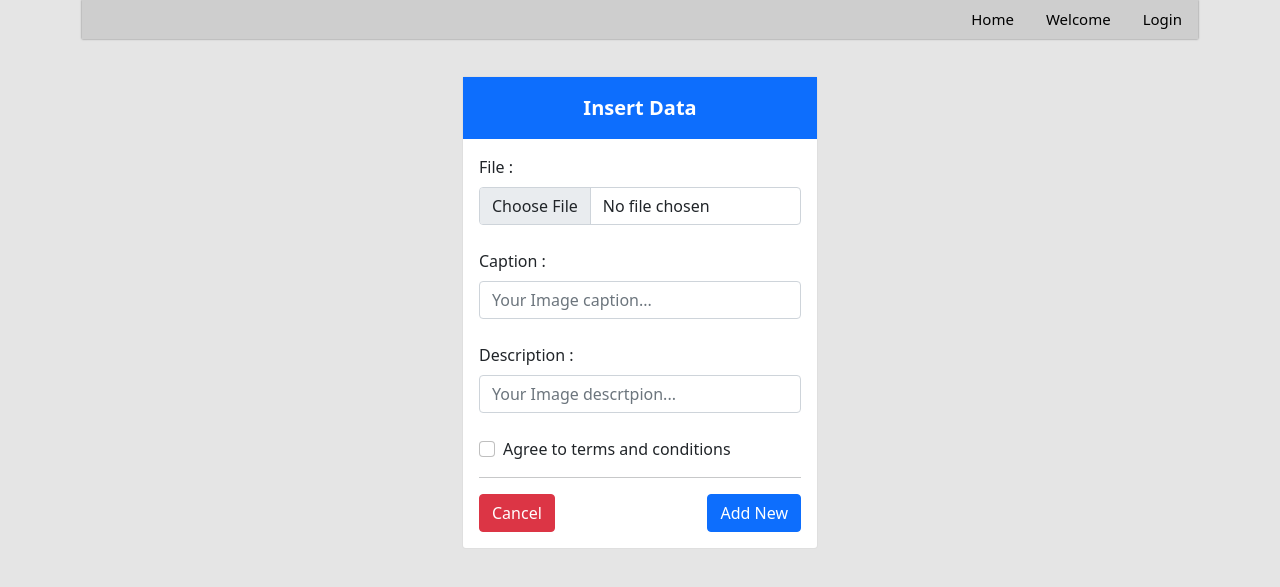
After one commit to aizubair21/php_projects, a PHP site: page /insert.php in a window 1280 px wide. The commit adds this page. Shown: the top 587 px of the page. Run offline with PHP 8.4, Linux system fonts and the light colour scheme.

Commit message:
image upload/delete force delete from file

```diff
--- a/login_and_registration/connection.php
+++ b/login_and_registration/connection.php
@@ -16,6 +16,18 @@ function getData($key){
     }
 }
 
+function getCurd($key){
+    $conn = mysqli_connect('localhost','root','','user');
+    $data = "SELECT * FROM crud WHERE id='$key'";
+    $result = mysqli_query($conn, $data);
+    if(mysqli_num_rows($result) > 0) {
+        return $row = mysqli_fetch_assoc($result);
+
+    }else {
+        return "Not found !";
+    }
+}
+
 function isInDatabase ($user_name) {
     $conn = mysqli_connect('localhost','root','','user');
     $data = "SELECT * FROM user WHERE user_name='$user_name'";
--- /dev/null
+++ b/login_and_registration/download.php
@@ -0,0 +1,2 @@
+<?php
+header("location: welcome.php");
--- /dev/null
+++ b/login_and_registration/insert.php
@@ -0,0 +1,117 @@
+<?php
+    require "connection.php";
+    include "nav.php";
+
+
+    $caption = $_POST["caption"] ?? "";
+    $description = $_POST['description'] ?? "";
+    $image = $_FILES["image"]['name'] ?? "";
+
+    if (isset($_POST["create"])) {
+
+       if ($_FILES["image"]['name'] != ''){
+
+            if ($_FILES['image']['type'] == 'image/jpg' || $_FILES['image']['type'] == 'image/png' || $_FILES['image']['type'] == 'image/gif' || $_FILES['image']['type'] == 'image/jpeg') {
+
+                if (move_uploaded_file($_FILES["image"]["tmp_name"], "image/". $_FILES["image"]['name'])) {
+
+                    $insert = "INSERT INTO crud (caption, description,  image) VALUES ('$caption','?$description','$image')";
+                    if(mysqli_query($conn,$insert)){
+                        header("location: dashboard.php");
+                    }
+
+                }else {
+                    ?>
+                        <script>
+                            alert("Faild to upload ! !");
+                        </script>
+                <?php
+                }
+
+            }else {
+                ?>
+                    <script>
+                        alert("Only jpg, png, gif, jpeg formate support !");
+                    </script>
+                <?php
+            }
+
+        }else {
+            ?>
+                <script>
+                    alert("Please, Select a file !");
+                </script>
+            <?php
+        }
+    }
+?>
+
+
+<!DOCTYPE html>
+<html lang="en">
+<head>
+    <meta charset="UTF-8">
+    <meta http-equiv="X-UA-Compatible" content="IE=edge">
+    <meta name="viewport" content="width=device-width, initial-scale=1.0">
+    <title>Insert Data - Nww data insert to database</title>
+</head>
+<body style="background-color: rgba(0,0,0,.1);">
+    <div class="container">
+        <div class="row">
+            <div class="col-4"></div>
+            <div class="col-4">
+                <div class="card">
+                <div class="bg-primary text-white p-3" style="font-size:20px; text-align:center; font-weight:bold">
+                        Insert Data
+                    </div>
+                    <?php if(isset($_SESSION['register'])) { ?>
+                        <div class="alert alert-success">
+                            <p> Successfully Inserted Data . <a href="#">View All</a></p>
+                        </div>
+                    <?php }else {?>
+
+
+                    <div class="card-body">
+
+                        <form action="insert.php" method="post" enctype="multipart/form-data">
+                            <div>
+                                <div>
+                                    <label class="form-label" for="name">File :</label>
+                                    <input type="file" name="image" id="name" class="form-control form-input">
+                                </div>
+                                <br>
+
+                                <div>
+                                    <label class="form-label" for="caption ">Caption  :</label>
+                                    <input type="test" name="caption" id="caption" placeholder="Your Image caption..." class="form-control" required>
+                                </div><br>
+
+                                <div>
+                                    <label class="form-label" for="descrtpion ">Description :</label>
+                                    <input type="test" name="description" id="descrtpion" placeholder="Your Image descrtpion..." class="form-control">
+                                </div><br>
+
+                                <div class="form-check">
+                                    <input class="form-check-input " type="checkbox" value="" id="invalidCheck" required>
+                                    <label class="form-check-label" for="invalidCheck">
+                                        Agree to terms and conditions
+                                    </label>
+                                </div><hr>
+
+                                <div class="d-flex justify-content-between align-items-baseline">
+                                    <a class="btn btn-danger" href="dashboard.php">Cancel</a>
+                                <button name="create" class="btn btn-primary">Add New</button>
+                                </div>
+
+                            </form>
+
+                        </form>
+                    </div>
+
+                    <?php } ?>
+                </div>
+            </div>
+        </div>
+    </div>
+</body>
+</html>
--- a/login_and_registration/login.php
+++ b/login_and_registration/login.php
@@ -4,7 +4,7 @@
 
 
 if (isset($_SESSION['key'])) {
-    header("location: dashboard.php");
+    header("location: welcome.php");
 }
 
 require 'connection.php';
@@ -22,7 +22,7 @@ if (isset($_POST["login"])) {
        if(password_verify($password,$row['password'])) {
 
            $_SESSION['key'] = $row['id'];
-           header("location: dashboard.php");
+           header("location: welcome.php");
 
        }else {
            $pass_error = "Password not matched !";
--- a/login_and_registration/nav.php
+++ b/login_and_registration/nav.php
@@ -15,29 +15,53 @@
 
 </head>
 <body>
+    <style>
+        nav {
+            background-color: rgba(0,0,0, 0.1);
+        }
+        .nav-link {
+            color: black;
+            font-size: 15px;
+            font-weight: 500;
+            text-transform: capitalize;
+        }
+        .active {
+            color: green;
+        }
+        .default {
+            color: black;;
+        }
+    </style>
+    <div class="container">
+        <nav style="box-shadow:0px 0px 2px  rgba(0,0,0, .5);">
+            <ul class="nav justify-content-end">
 
-    <div class="container">
-        <nav style="box-shadow:2px 2px 2px  rgba(0,0,0, .5);">
-            <ul class="nav justify-content-end">
-                <li class="nav-item">
-                    <a class="nav-link active" aria-current="page" href="index.php">home</a>
-                </li>
-                <li class="nav-item">
-                    <a class="nav-link" href="dashboard.php">dashboard</a>
-                </li>
-                <li class="nav-item">
-                    <a class="nav-link" href="#">Link</a>
-                </li>
 
                 <?php if (isset($_SESSION['key'])) {
                     ?>
-                     <li class="nav-item">
+                    <li class="nav-item">
+                        <a class="nav-link" href="welcome.php">Welcome</a>
+                    </li>
+
+                    <li class="nav-item">
+                        <a class="nav-link" href="dashboard.php">Dashboard</a>
+                    </li>
+
+                    <li class="nav-item">
                         <a class="nav-link" href="logout.php">Log out</a>
                     </li>
                     <?php
                 }else {
                     ?>
-                        <li class="nav-item">
+                    <li class="nav-item">
+                        <a class="nav-link active <?php if(basename(__FILE__) == "index.php") { ?> active <?php }else{ ?> default <?php } ?>" aria-current="page" href="index.php">home</a>
+                    </li>
+
+                    <li class="nav-item">
+                        <a class="nav-link <?php if(basename(__FILE__) == "welcome.php") { ?> active <?php }else{ ?> default <?php } ?>" href="welcome.php">welcome</a>
+                    </li>
+
+                    <li class="nav-item">
                         <a class="nav-link" href="login.php">login</a>
                     </li>
                     <?php
@@ -56,5 +80,8 @@
 
     <script src="bootstrap-5.1.0-dist/js/bootstrap.min.js"></script>
     <script src="bootstrap-5.1.0-dist/js/bootstrap.bundle.min.js"></script>
+    <script>
+
+    </script>
 </body>
 </html>
```
Also changed, not shown: login_and_registration/dashboard.php (+31 -8 lines), login_and_registration/delete.php (added, +14 -0 lines), login_and_registration/update.php (added, +112 -0 lines), login_and_registration/welcome.php (added, +87 -0 lines), login_and_registration/image/C915C1EFDF2F4F38A6D8B34FB73CC787.ashx.png (added), login_and_registration/image/gigs-tutorial.png (added), login_and_registration/image/gigs-tutorial1.png (added), login_and_registration/image/img.jpg (added).
